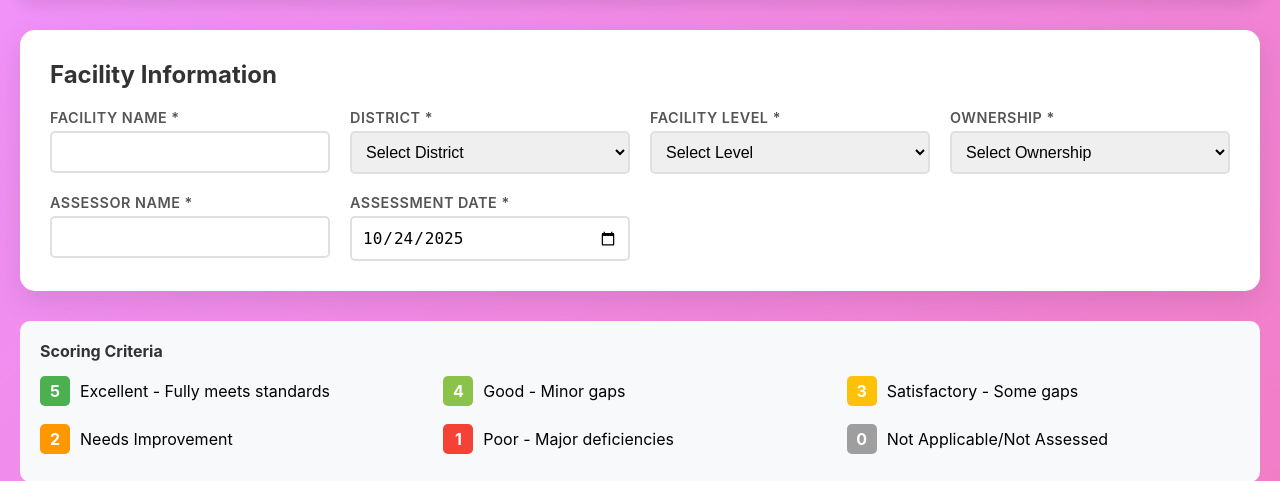
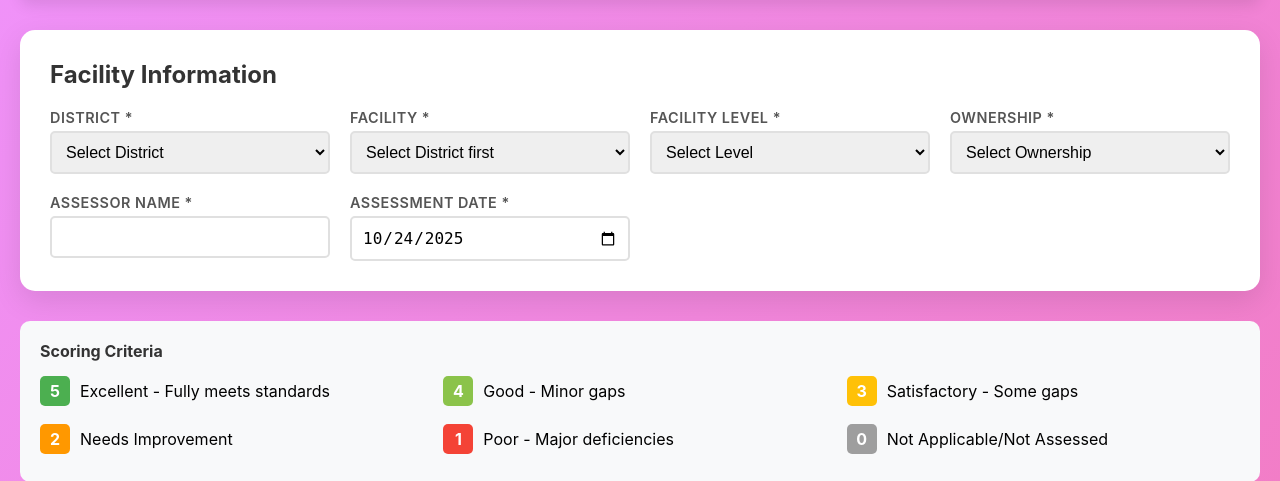
Before and after one commit to Isaac25-lgtm/CHAI, a Flask app: page /tools in a window 1280 px wide. Shown: the part 86-567 px from the top of the page. Run offline with Flask 3, Linux system fonts and the light colour scheme; some libraries are stand-ins or nearby versions.

Commit message:
Update Facility Assessment Tools with district/facility dropdowns
- Updated district dropdown to match registration form (8 districts)
- Added dynamic facility dropdown that populates based on selected district
- Replaced text input for facility name with structured dropdown selection
- Added facilities data for all 8 districts with 56+ facilities total
- Updated JavaScript to handle facility selection dynamically
- Improved data consistency between registration and assessment forms
- Enhanced user experience with structured data entry

```diff
--- a/templates/tools.html
+++ b/templates/tools.html
@@ -367,21 +367,23 @@
             <h2 style="margin-bottom: 20px; color: #333;">Facility Information</h2>
             <div class="info-grid">
                 <div class="info-group">
-                    <label for="facilityName">Facility Name *</label>
-                    <input type="text" id="facilityName" required>
+                    <label for="district">District *</label>
+                    <select id="district" onchange="updateFacilities()" required>
+                        <option value="">Select District</option>
+                        <option value="Agago District">Agago District</option>
+                        <option value="Amuru District">Amuru District</option>
+                        <option value="Gulu City">Gulu City</option>
+                        <option value="Gulu District">Gulu District</option>
+                        <option value="Kitgum District">Kitgum District</option>
+                        <option value="Lamwo District">Lamwo District</option>
+                        <option value="Omoro District">Omoro District</option>
+                        <option value="Pader District">Pader District</option>
+                    </select>
                 </div>
                 <div class="info-group">
-                    <label for="district">District *</label>
-                    <select id="district" required>
-                        <option value="">Select District</option>
-                        <option value="Gulu">Gulu</option>
-                        <option value="Kitgum">Kitgum</option>
-                        <option value="Pader">Pader</option>
-                        <option value="Lamwo">Lamwo</option>
-                        <option value="Agago">Agago</option>
-                        <option value="Amuru">Amuru</option>
-                        <option value="Nwoya">Nwoya</option>
-                        <option value="Omoro">Omoro</option>
+                    <label for="facilityName">Facility *</label>
+                    <select id="facilityName" required>
+                        <option value="">Select District first</option>
                     </select>
                 </div>
                 <div class="info-group">
@@ -484,6 +486,99 @@
     </div>
 
     <script>
+        // Facilities data organized by district
+        const facilitiesData = {
+            'Agago District': [
+                'Wol Health Centre III',
+                'Paimol Health Centre III',
+                'Lira Kato Health Centre III',
+                'Adilang Health Centre III',
+                'Omot Health Centre III',
+                'Dr. Ambrosoli Memorial Hospital',
+                'Patongo Health Centre IV'
+            ],
+            'Amuru District': [
+                'Amuru Lacor Health Centre III',
+                'Lacor-Pabbo Health Centre III',
+                'Pabor Health Centre III',
+                'Olwal Health Centre III',
+                'Kaladima Health Centre III',
+                'Labongogali Health Centre III',
+                'Atiak Health Centre IV'
+            ],
+            'Gulu City': [
+                'Bardege Health Centre III',
+                'St. Mary\'s Hospital Lacor',
+                'Gulu Regional Referral Hospital',
+                'Gulu Military General Hospital',
+                'Layibi Techo Health Centre III',
+                'Aywee Health Centre III',
+                'Laroo Health Centre III',
+                'Gulu Police Health Centre III'
+            ],
+            'Gulu District': [
+                'Awach Health Centre IV',
+                'Cwero Health Centre III',
+                'Angaya Health Centre III',
+                'Omel Health Centre III',
+                'Labworomor Health Centre III',
+                'Patiko Health Centre III'
+            ],
+            'Kitgum District': [
+                'Pandwong Health Centre III',
+                'Namokora Health Centre IV',
+                'Omiya Anyima Health Centre III',
+                'Kitgum-Matidi Health Centre III',
+                'Orom Health Centre III',
+                'Kitgum General Hospital',
+                'St. Joseph\'s Kitgum Hospital'
+            ],
+            'Lamwo District': [
+                'Lokung Health Centre III',
+                'Paluda Health Centre III',
+                'Agoro Health Centre III',
+                'Akworo Health Centre III',
+                'Palabek-Kal Health Centre IV',
+                'Madi-Opei Health Centre IV',
+                'Padibe Health Centre IV'
+            ],
+            'Omoro District': [
+                'Lacor Opit Health Centre III',
+                'Lalogi Health Centre IV',
+                'Bobi Health Centre III',
+                'Acet Health Centre III',
+                'Lanenober Health Centre III',
+                'Ongako Health Centre III',
+                'Loyoajonga Health Centre III'
+            ],
+            'Pader District': [
+                'Ogom Health Centre III',
+                'Puranga Health Centre III',
+                'Awere Health Centre III',
+                'Pajule Health Centre IV',
+                'Latanya Health Centre II',
+                'Acholi-Bur Health Centre III',
+                'Laguti Health Centre III'
+            ]
+        };
+
+        function updateFacilities() {
+            const districtSelect = document.getElementById('district');
+            const facilitySelect = document.getElementById('facilityName');
+
+            // Clear existing options
+            facilitySelect.innerHTML = '<option value="">Select Facility</option>';
+
+            if (districtSelect.value && facilitiesData[districtSelect.value]) {
+                facilitiesData[districtSelect.value].forEach(facility => {
+                    const option = document.createElement('option');
+                    option.value = facility;
+                    option.textContent = facility;
+                    facilitySelect.appendChild(option);
+                });
+            }
+        }
+
         // Assessment data structure - hardcoded for client-side
         const sections = {
             "service_delivery": {
```
